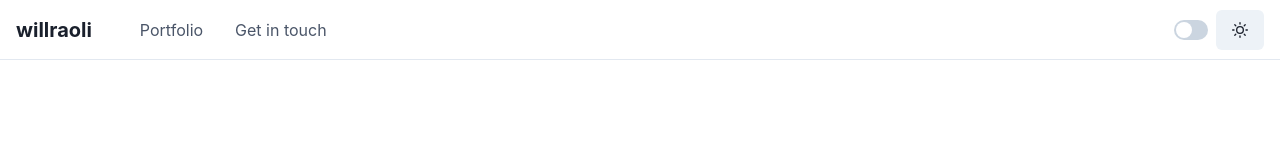
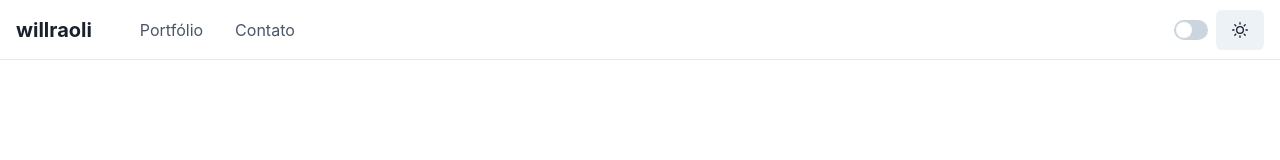
Before and after one commit to willraoli/willraoli-website, a Next.js app: page / in a window 1280 px wide. Shown: the top 160 px of the page. Built offline with nearby package versions, Linux system fonts and the light colour scheme.

Commit message:
style: navigation items in pt-BR

```diff
--- a/components/Navbar.js
+++ b/components/Navbar.js
@@ -15,11 +15,11 @@ import NextLink from "next/link"
 
 const NAV_ITEMS = [
   {
-    name: "Portfolio",
+    name: "Portfólio",
     href: "http://github.com/willraoli",
   },
   {
-    name: "Get in touch",
+    name: "Contato",
     href: "mailto:william.christopher.96@gmail.com",
   },
 ]
```
